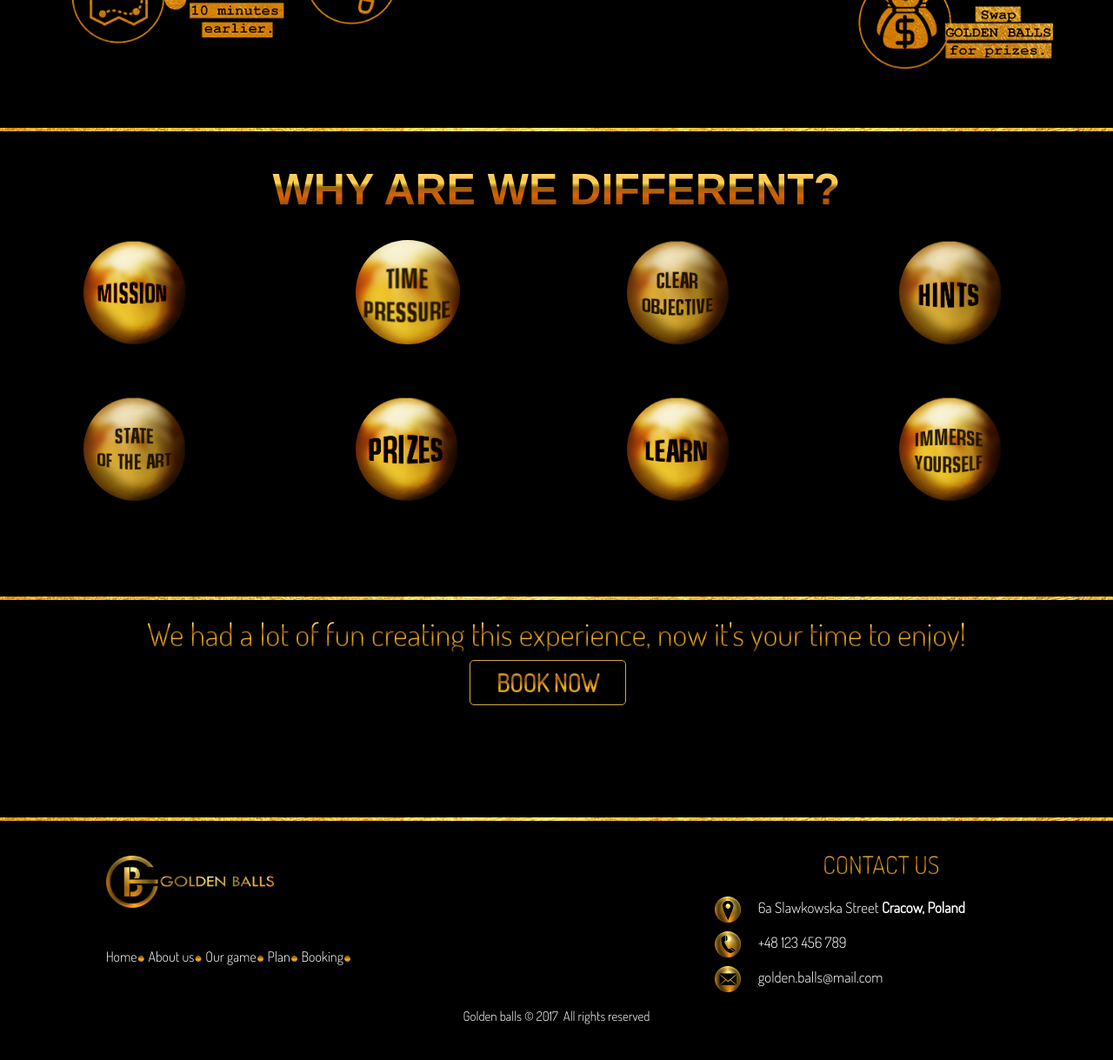
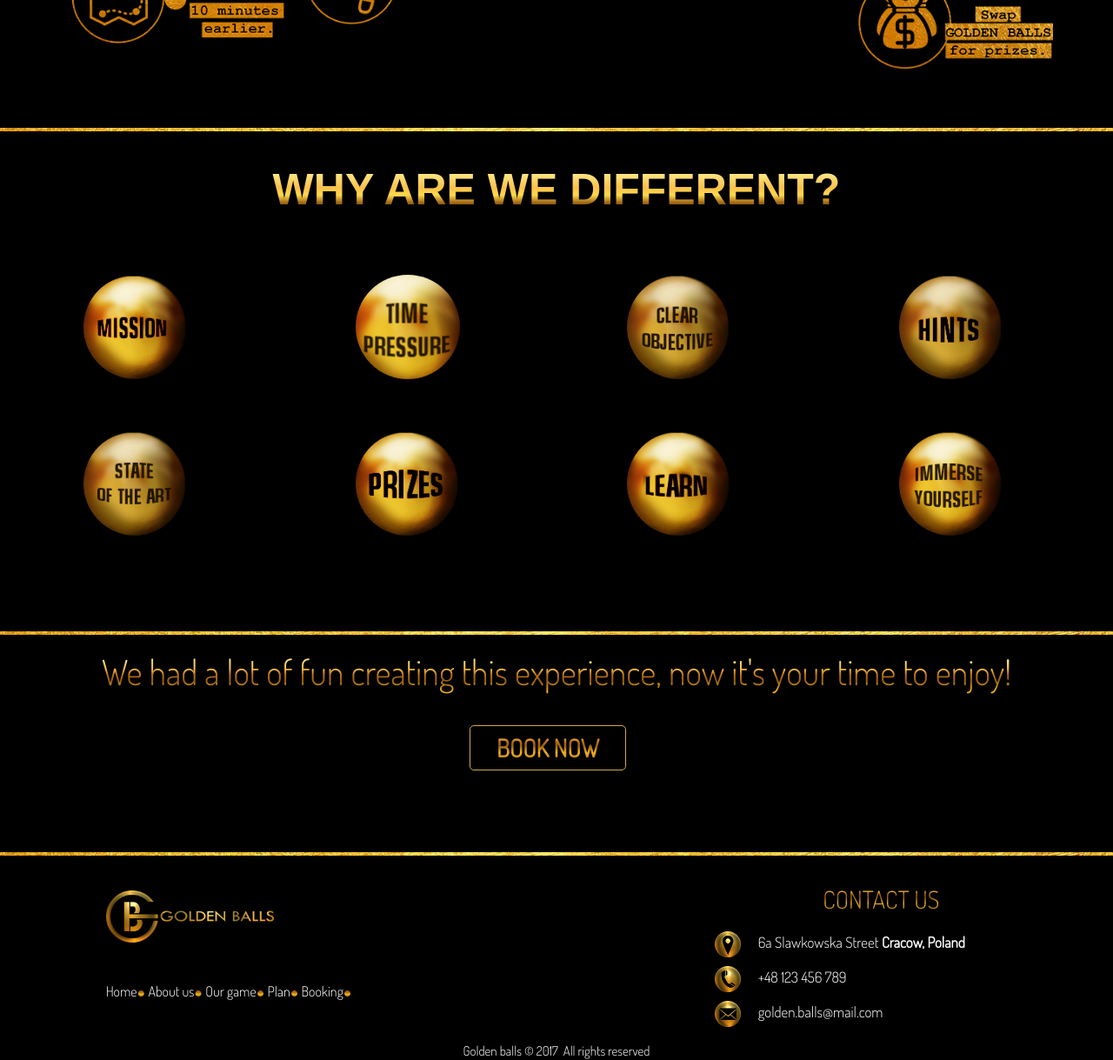
Before and after one commit to alexkolomolo/goldenballswebsite, a PHP site: page / in a window 1280 px wide. Shown: the part 3012-4231 px from the top of the page at 87% size. Before the commit the page ends 4190 px from the top, so only its background shows below. Run offline with PHP 8.4, Linux system fonts and the light colour scheme; data that the repository does not hold is empty; some web fonts are replaced.

Commit message:
headers size changed

```diff
--- a/css/style.css
+++ b/css/style.css
@@ -495,7 +495,6 @@
 	min-height:250px;
 	background-color:#000;}
 .booking{
-	margin-top:50px 5px 30px 5px;
 	text-align:center;
 	font-family: 'Dosis', sans-serif;
 	background: -webkit-linear-gradient(transparent, transparent),
@@ -503,6 +502,8 @@
 	  background: -o-linear-gradient(transparent, transparent);
 	-webkit-background-clip: text;
     -webkit-text-fill-color: transparent;}
+
+
 .button1{
 	margin-left: auto;
 	margin-right: auto;
@@ -648,11 +649,12 @@
 	background-size:90%;
     margin-left:10px;
 	margin-right:2px;}
-
 #section6 h1{
-	font-size:40px;}
-.button1 button{
-    margin-left:20%;}
+	font-size: 30px;
+	padding-bottom: 40px;}
+.booking h1{
+	font-size: 30px;
+	padding-bottom: 70px;}
 }
 @media only screen and (min-width : 320px){
  #section1{
@@ -712,7 +714,11 @@
     margin-left:30%;
 	margin-right:5px;}
 #section6 h1{
-	font-size:40px;}
+	font-size: 30px;
+	padding-bottom: 40px;}
+.booking h1{
+	font-size: 30px;
+	padding-bottom: 70px;}
 .contact{
 	font-size:50px;
 }
@@ -757,6 +763,12 @@
 #section5{
 	height:450px;
     width:auto;}
+#section6 h1{
+	font-size: 40px;
+	padding-bottom: 40px;}
+.booking h1{
+	font-size: 40px;
+	padding-bottom: 50px;}
 .schematy{
 	height:600px;
 	margin-top:100px;
@@ -820,8 +832,14 @@
 	background-size:98%;
     margin-left:5px;
 	margin-right:5px;}
+
+#section6 h1{
+	font-size: 50px;
+	padding-bottom: 40px;}
+.booking h1{
+	font-size: 40px;
+	padding-bottom: 30px;}
 }
-
 @media only screen and (min-width : 992px) {
 #section1 h1{
 	font-size:33px;
@@ -862,6 +880,9 @@
 	margin-top:45px;
 	float:left;
 	margin-left:30px;}
+.booking h1 {
+	font-size: 40px;
+	padding-bottom: 30px;}
 }
 
 @media only screen and (min-width : 1200px) {
@@ -921,6 +942,8 @@
     margin-left:5px;
 	margin-right:5px;
 }
+.booking h1 {font-size: 40px;
+padding-bottom: 30px;}
 
 .footer-title{ font-size: 15px; color: white; }
 .video {
```
